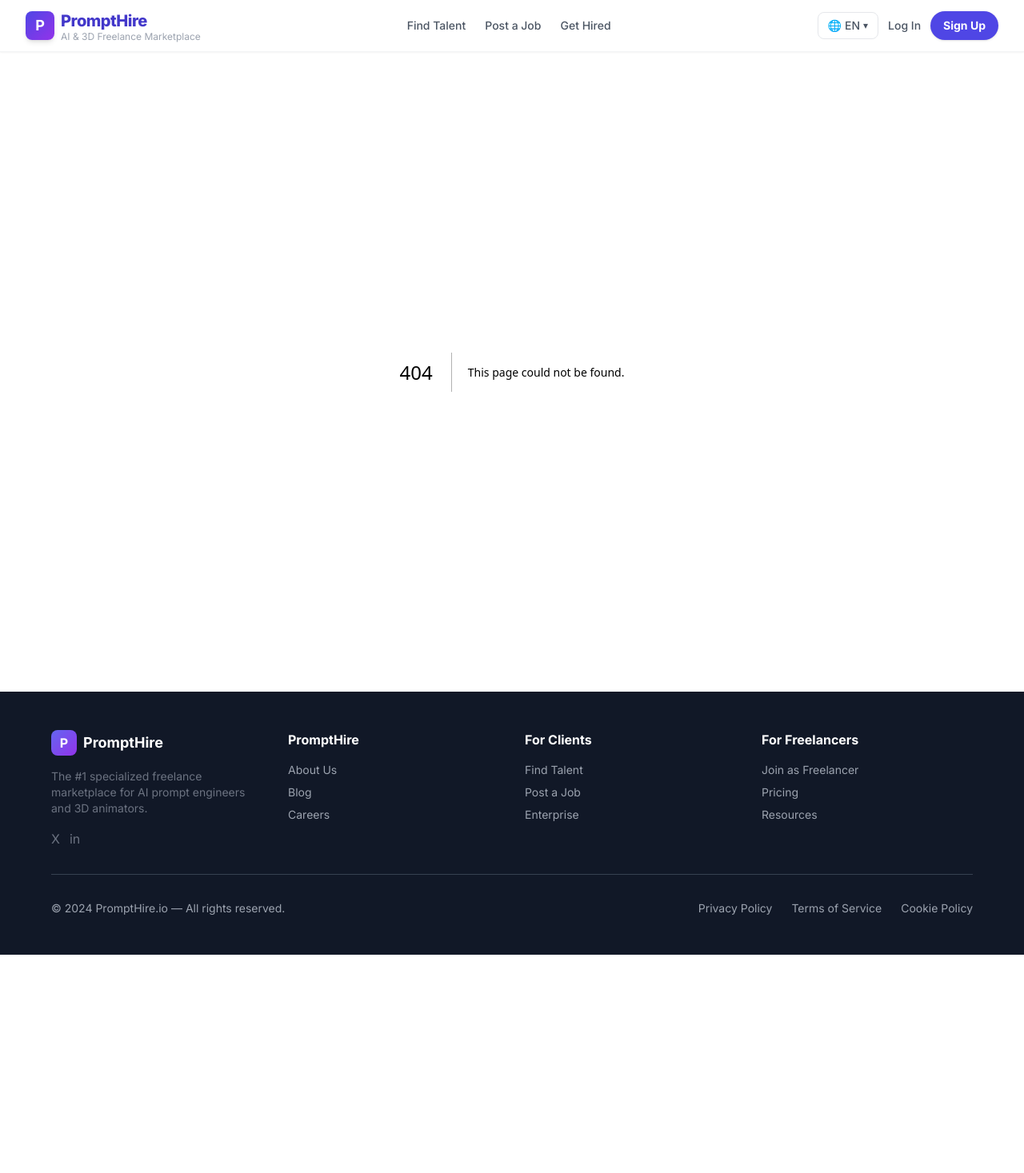
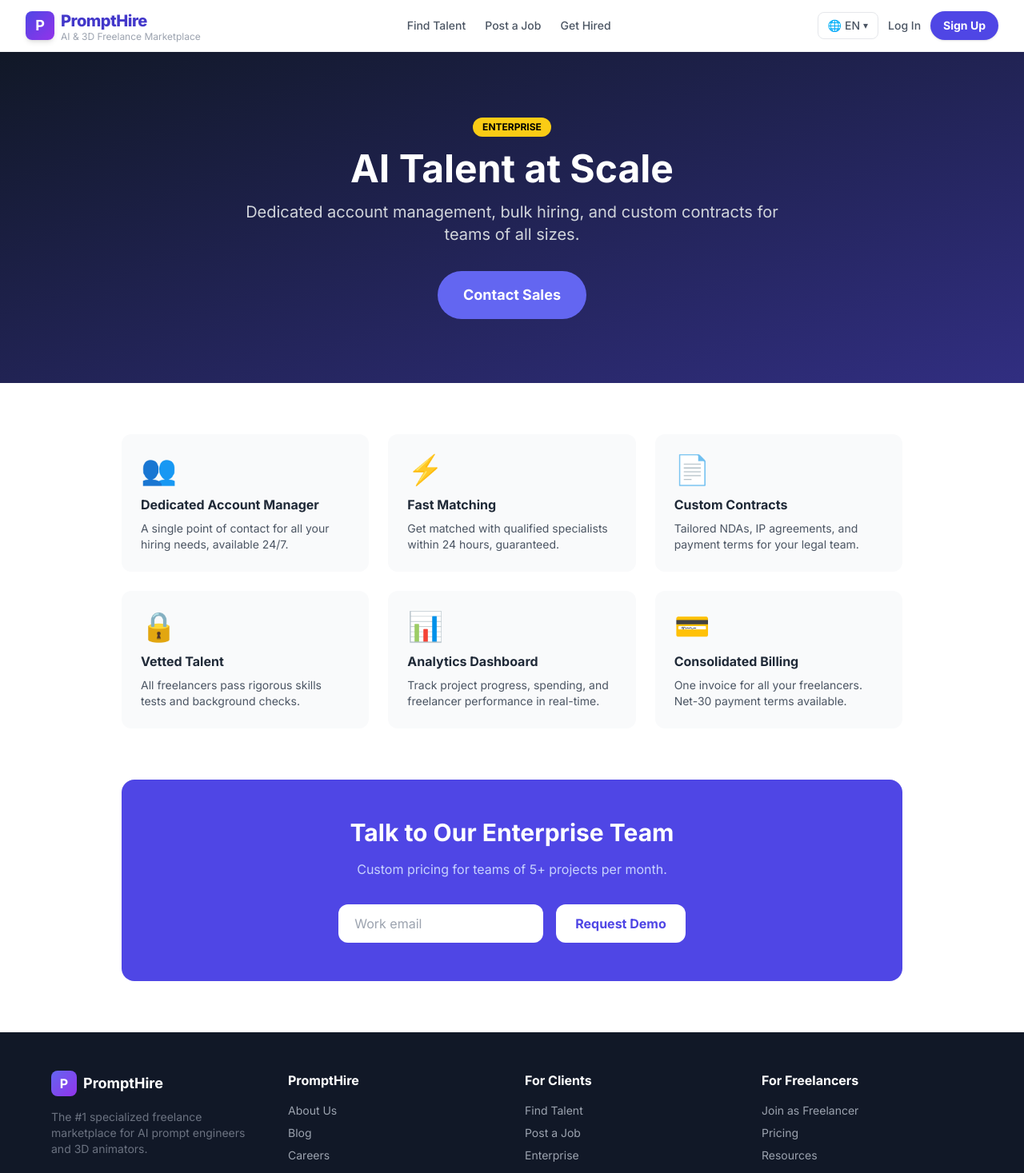
Before and after one commit to ecommerceguru787-cyber/prompthire, a Next.js app: page /enterprise in a window 1280 px wide. Before the commit this address had no page. Shown: the top 1467 px of the page at 80% size. Before the commit the page ends 1194 px from the top, so only its background shows below. Built offline with nearby package versions, Linux system fonts and the light colour scheme.

Commit message:
Create page.tsx

```diff
--- /dev/null
+++ b/app/enterprise/page.tsx
@@ -0,0 +1,39 @@
+export const metadata = { title: 'Enterprise - PromptHire', description: 'Scalable AI talent solutions for enterprises.' };
+export default function EnterprisePage() {
+  return (
+    <main className="bg-white">
+      <section className="bg-gradient-to-br from-gray-900 to-indigo-900 text-white py-20 px-6 text-center">
+        <div className="inline-block bg-yellow-400 text-black text-xs font-bold px-3 py-1 rounded-full mb-4">ENTERPRISE</div>
+        <h1 className="text-5xl font-bold mb-4">AI Talent at Scale</h1>
+        <p className="text-xl text-gray-300 max-w-2xl mx-auto">Dedicated account management, bulk hiring, and custom contracts for teams of all sizes.</p>
+        <button className="mt-8 bg-indigo-500 text-white font-bold px-8 py-4 rounded-full hover:bg-indigo-600 transition text-lg">Contact Sales</button>
+      </section>
+      <section className="max-w-5xl mx-auto py-16 px-6">
+        <div className="grid md:grid-cols-3 gap-6 mb-16">
+          {[
+            {icon:'👥',t:'Dedicated Account Manager',d:'A single point of contact for all your hiring needs, available 24/7.'},
+            {icon:'⚡',t:'Fast Matching',d:'Get matched with qualified specialists within 24 hours, guaranteed.'},
+            {icon:'📄',t:'Custom Contracts',d:'Tailored NDAs, IP agreements, and payment terms for your legal team.'},
+            {icon:'🔒',t:'Vetted Talent',d:'All freelancers pass rigorous skills tests and background checks.'},
+            {icon:'📊',t:'Analytics Dashboard',d:'Track project progress, spending, and freelancer performance in real-time.'},
+            {icon:'💳',t:'Consolidated Billing',d:'One invoice for all your freelancers. Net-30 payment terms available.'},
+          ].map(f=>(
+            <div key={f.t} className="bg-gray-50 rounded-xl p-6">
+              <div className="text-4xl mb-3">{f.icon}</div>
+              <h3 className="font-bold text-gray-800 mb-2">{f.t}</h3>
+              <p className="text-gray-600 text-sm">{f.d}</p>
+            </div>
+          ))}
+        </div>
+        <div className="bg-indigo-600 text-white rounded-2xl p-12 text-center">
+          <h2 className="text-3xl font-bold mb-4">Talk to Our Enterprise Team</h2>
+          <p className="text-indigo-200 mb-8">Custom pricing for teams of 5+ projects per month.</p>
+          <div className="flex gap-4 justify-center flex-wrap">
+            <input type="email" placeholder="Work email" className="px-5 py-3 rounded-xl text-gray-800 w-64 focus:outline-none" />
+            <button className="bg-white text-indigo-600 font-bold px-6 py-3 rounded-xl hover:bg-gray-100 transition">Request Demo</button>
+          </div>
+        </div>
+      </section>
+    </main>
+  );
+}
```
